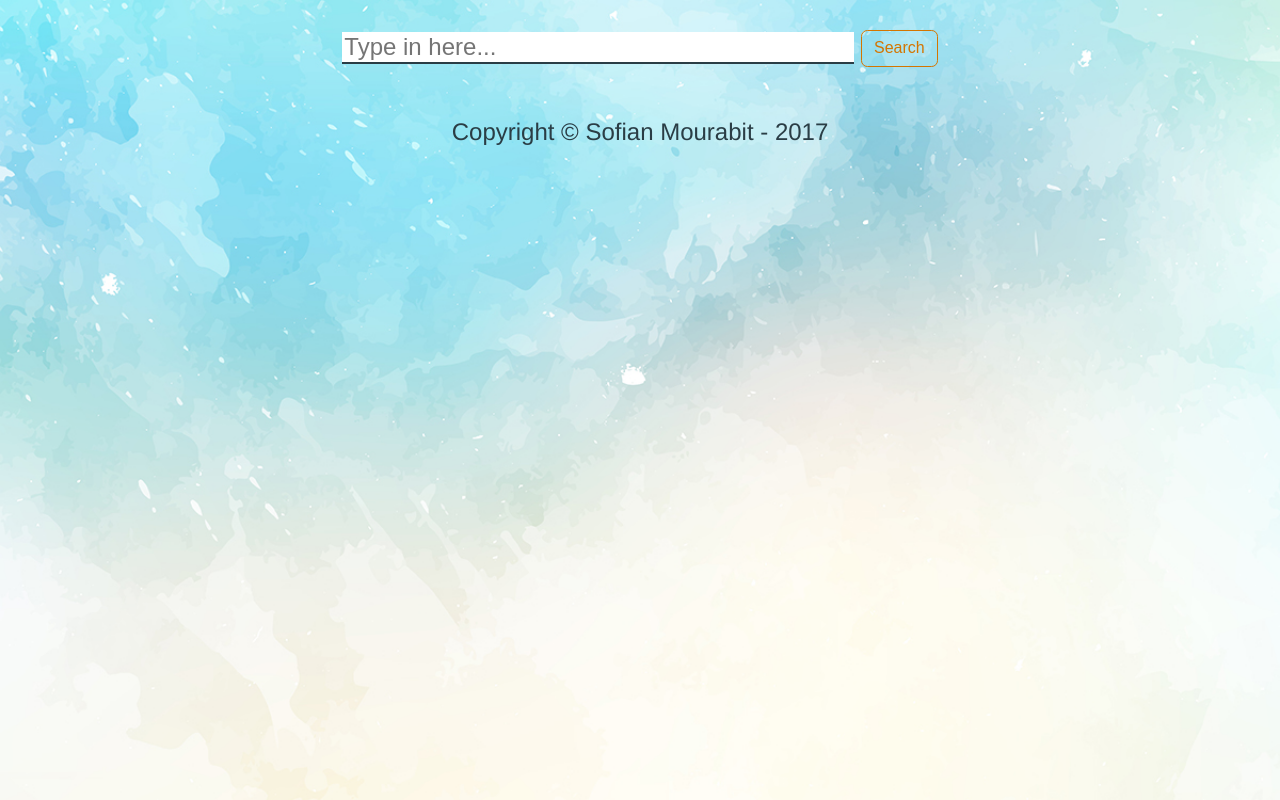
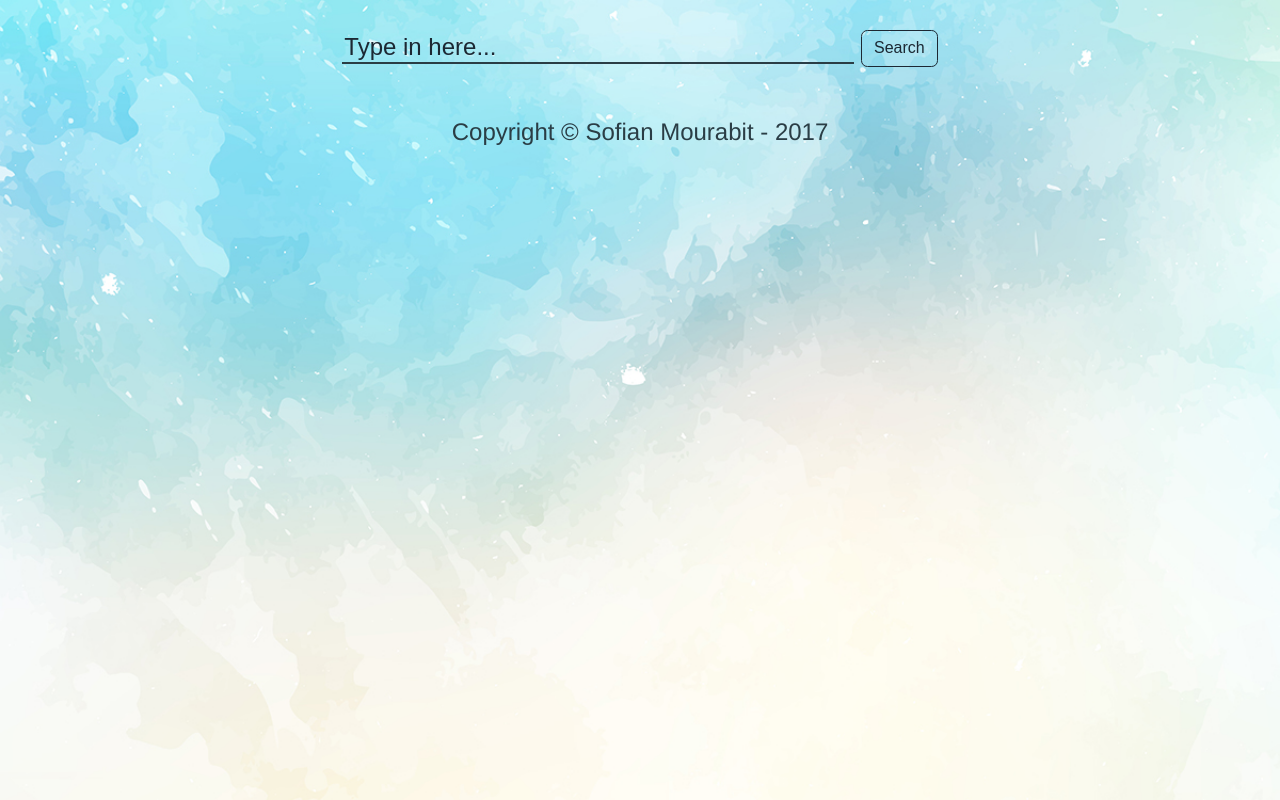
Before and after one commit to SofianMourabit/public-api, a website: page dist/index.html in a window 1280 px wide. Drawn offline with Linux system fonts and the light colour scheme; a web font is replaced by a local one.

Commit message:
small styling changes

```diff
--- a/src/scss/utilities/_config.scss
+++ b/src/scss/utilities/_config.scss
@@ -22,14 +22,14 @@ $grey  : #797e83;
 
 $pickled-bluewood : #2a3d45;
 $jungle-mist      : #c2d5d8;
-$mango-tango      : #d47500;
+$mirage            : #1c2833;
 $emperor          : #525252;
 
 // Color Usage
 
 $color-primary   : $pickled-bluewood;
 $color-secondary : $jungle-mist;
-$color-accent    : $mango-tango;
+$color-accent    : $mirage;
 $color-shadow    : rgba($grey, .2);
 
 // Text
```
Also changed, not shown: dist/css/application.css, dist/img/sprite/sprite.symbol.html, 1 other file.
